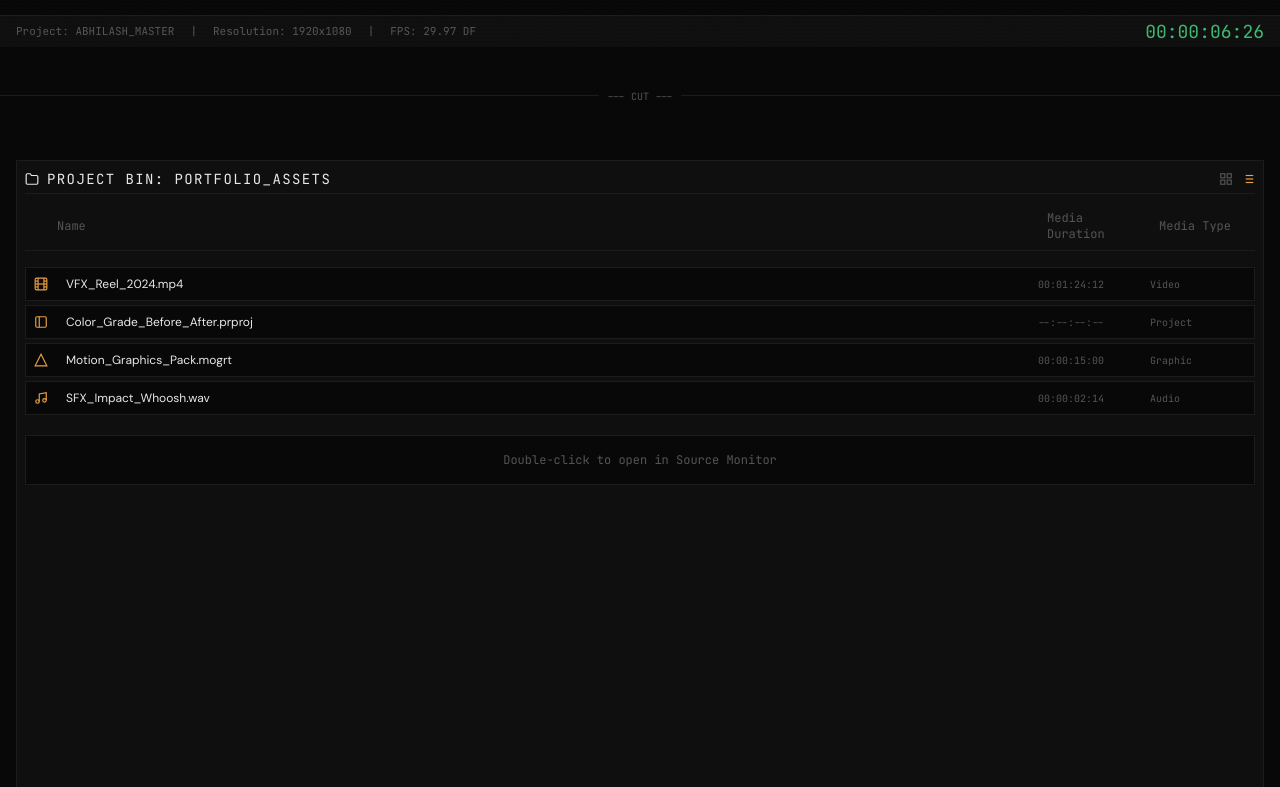
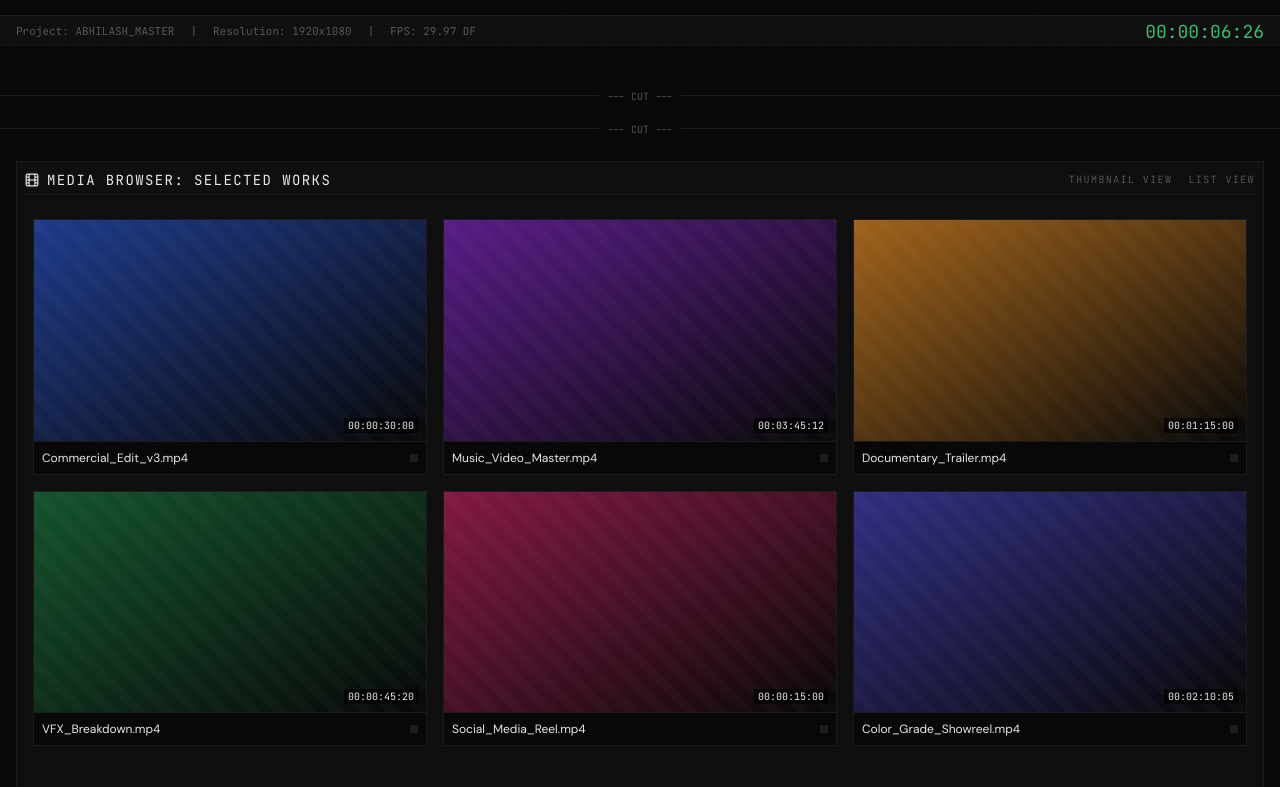
Before and after one commit to AbhilashP369/portfolio, a Next.js app: page / in a window 1280 px wide. Shown: the part 753-1540 px from the top of the page. Built offline with nearby package versions, Linux system fonts and the light colour scheme.

Commit message:
Fix Vercel ESLint build errors

```diff
--- a/app/page.tsx
+++ b/app/page.tsx
@@ -3,7 +3,8 @@
 import BottomStatusBar from "@/components/BottomStatusBar";
 import SectionDots from "@/components/SectionDots";
 import HeroSection from "@/components/HeroSection";
-import AboutSection from "@/components/AboutSection";
+
+import MediaSection from "@/components/MediaSection";
 import SkillsSection from "@/components/SkillsSection";
 import ToolsSection from "@/components/ToolsSection";
 import ExperienceSection from "@/components/ExperienceSection";
@@ -25,7 +26,13 @@
           </div>
         </div>
 
-        <AboutSection />
+        <div className="w-full h-px bg-border my-4 relative">
+          <div className="absolute top-1/2 left-1/2 -translate-x-1/2 -translate-y-1/2 bg-deep px-2 text-[10px] font-mono text-muted">
+            --- CUT ---
+          </div>
+        </div>
+
+        <MediaSection />
 
         <div className="w-full h-px bg-border my-4 relative">
           <div className="absolute top-1/2 left-1/2 -translate-x-1/2 -translate-y-1/2 bg-deep px-2 text-[10px] font-mono text-muted">
--- a/components/HeroSection.tsx
+++ b/components/HeroSection.tsx
@@ -3,7 +3,7 @@
 import { useState } from "react";
 
 export default function HeroSection() {
-  const [isHovering, setIsHovering] = useState(false);
+  const [, setIsHovering] = useState(false);
   const mouseX = useMotionValue(0);
   const mouseY = useMotionValue(0);
 
--- /dev/null
+++ b/components/MediaSection.tsx
@@ -0,0 +1,109 @@
+"use client";
+import { motion, useInView } from "framer-motion";
+import { useRef, useState } from "react";
+
+export default function MediaSection() {
+  const ref = useRef(null);
+  const isInView = useInView(ref, { once: true, margin: "-50px" });
+
+  const mediaItems = [
+    { title: "Commercial_Edit_v3.mp4", duration: "00:00:30:00", color: "from-blue-900 to-deep" },
+    { title: "Music_Video_Master.mp4", duration: "00:03:45:12", color: "from-purple-900 to-deep" },
+    { title: "Documentary_Trailer.mp4", duration: "00:01:15:00", color: "from-amber-dim to-deep" },
+    { title: "VFX_Breakdown.mp4", duration: "00:00:45:20", color: "from-green-900 to-deep" },
+    { title: "Social_Media_Reel.mp4", duration: "00:00:15:00", color: "from-pink-900 to-deep" },
+    { title: "Color_Grade_Showreel.mp4", duration: "00:02:10:05", color: "from-indigo-900 to-deep" },
+  ];
+
+  const containerVariants = {
+    hidden: { opacity: 0 },
+    visible: {
+      opacity: 1,
+      transition: { staggerChildren: 0.1 }
+    }
+  };
+
+  const itemVariants = {
+    hidden: { opacity: 0, scale: 0.95 },
+    visible: { opacity: 1, scale: 1 }
+  };
+
+  return (
+    <section
+      className="relative w-full min-h-screen flex flex-col p-4 pb-20 gap-2 overflow-hidden"
+      data-cursor-label="PLAY"
+    >
+      <div className="flex-1 bg-panel border border-border flex flex-col p-2">
+        <div className="font-mono text-sm text-primary uppercase border-b border-border pb-1 tracking-widest mb-4 flex items-center justify-between">
+          <div className="flex items-center gap-2">
+            <svg width="14" height="14" viewBox="0 0 24 24" fill="none" stroke="currentColor" strokeWidth="2"><rect x="2" y="2" width="20" height="20" rx="2.18" ry="2.18"></rect><line x1="7" y1="2" x2="7" y2="22"></line><line x1="17" y1="2" x2="17" y2="22"></line><line x1="2" y1="12" x2="22" y2="12"></line><line x1="2" y1="7" x2="7" y2="7"></line><line x1="2" y1="17" x2="7" y2="17"></line><line x1="17" y1="17" x2="22" y2="17"></line><line x1="17" y1="7" x2="22" y2="7"></line></svg>
+            Media Browser: Selected Works
+          </div>
+          <div className="flex gap-4 text-[10px] text-muted">
+            <span className="interactive cursor-none hover:text-primary">Thumbnail View</span>
+            <span className="interactive cursor-none hover:text-primary">List View</span>
+          </div>
+        </div>
+
+        <motion.div
+          ref={ref}
+          variants={containerVariants}
+          initial="hidden"
+          animate={isInView ? "visible" : "hidden"}
+          className="grid grid-cols-1 sm:grid-cols-2 md:grid-cols-3 gap-4 p-2 overflow-y-auto"
+        >
+          {mediaItems.map((item, i) => (
+            <MediaCard key={i} item={item} variants={itemVariants} />
+          ))}
+        </motion.div>
+      </div>
+    </section>
+  );
+}
+
+function MediaCard({ item, variants }: { item: { title: string; duration: string; color: string }, variants: import("framer-motion").Variants }) {
+  const [isHovering, setIsHovering] = useState(false);
+
+  return (
+    <motion.div
+      variants={variants}
+      onMouseEnter={() => setIsHovering(true)}
+      onMouseLeave={() => setIsHovering(false)}
+      className="flex flex-col bg-deep border border-border group interactive cursor-none relative"
+    >
+      <div className={`aspect-video w-full relative overflow-hidden bg-gradient-to-br ${item.color}`}>
+        {/* Placeholder grid for video look */}
+        <div className="absolute inset-0 bg-[repeating-linear-gradient(45deg,transparent,transparent_10px,rgba(255,255,255,0.02)_10px,rgba(255,255,255,0.02)_20px)] pointer-events-none" />
+
+        {/* Timecode overlay */}
+        <div className="absolute bottom-2 right-2 bg-black/70 px-1 font-mono text-[10px] text-primary">
+          {item.duration}
+        </div>
+
+        {/* Play Button Overlay (visible on hover) */}
+        <motion.div
+          initial={{ opacity: 0, scale: 0.8 }}
+          animate={{ opacity: isHovering ? 1 : 0, scale: isHovering ? 1 : 0.8 }}
+          className="absolute inset-0 flex items-center justify-center bg-black/40 backdrop-blur-sm transition-all"
+        >
+          <div className="w-12 h-12 rounded-full border-2 border-amber flex items-center justify-center text-amber">
+            <svg width="20" height="20" viewBox="0 0 24 24" fill="currentColor" stroke="none"><polygon points="5 3 19 12 5 21 5 3"></polygon></svg>
+          </div>
+        </motion.div>
+
+        {/* Mock progress bar on hover */}
+        <motion.div
+          initial={{ width: "0%" }}
+          animate={{ width: isHovering ? "100%" : "0%" }}
+          transition={{ duration: 4, ease: "linear" }}
+          className="absolute bottom-0 left-0 h-1 bg-amber"
+        />
+      </div>
+
+      <div className="p-2 border-t border-border flex items-center justify-between group-hover:bg-raised transition-colors">
+        <span className="font-sans text-xs text-primary truncate">{item.title}</span>
+        <div className="w-2 h-2 rounded-full bg-border group-hover:bg-green-tc transition-colors" />
+      </div>
+    </motion.div>
+  );
+}
--- a/components/SkillsSection.tsx
+++ b/components/SkillsSection.tsx
@@ -109,7 +109,7 @@
   );
 }
 
-function TrackClip({ item, color, isAudio }: { item: any, color: string, isAudio?: boolean }) {
+function TrackClip({ item, color, isAudio }: { item: { name: string; w: string; ml: string }, color: string, isAudio?: boolean }) {
   const ref = useRef(null);
   const isInView = useInView(ref, { once: true, margin: "-100px" });
 
--- a/components/ToolsSection.tsx
+++ b/components/ToolsSection.tsx
@@ -71,7 +71,7 @@
   );
 }
 
-function ControlGroup({ title, items }: { title: string, items: any[] }) {
+function ControlGroup({ title, items }: { title: string, items: { name: string; value: number }[] }) {
   const ref = useRef(null);
   const isInView = useInView(ref, { once: true, margin: "-50px" });
 
```
